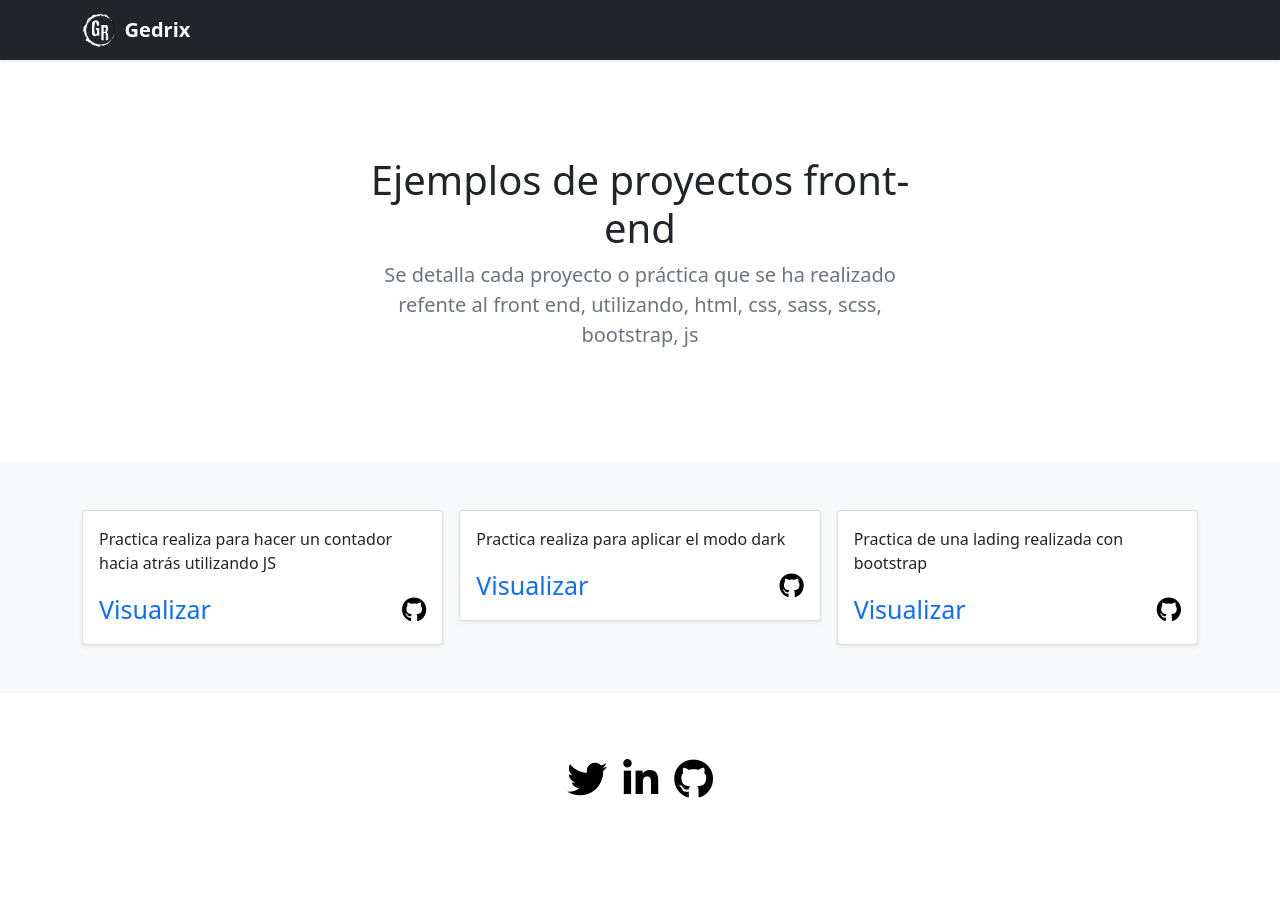
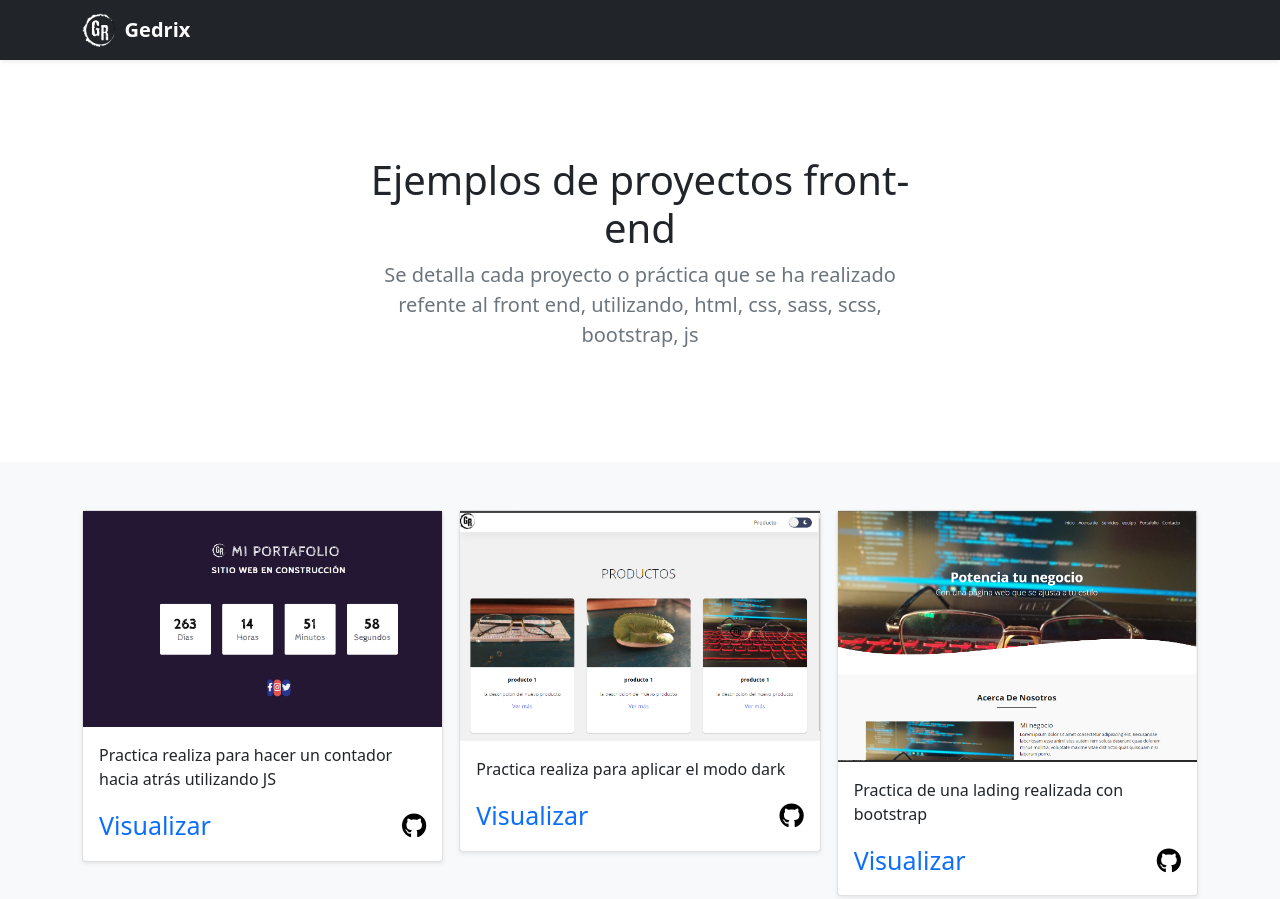
Before and after one commit to gedrix/ejm-bootstrap, a plain HTML site: page index.html in a window 1280 px wide. Shown: the top 899 px of the page. Before the commit the page ends 865 px from the top, so only its background shows below. Drawn offline with nearby package versions, Linux system fonts and the light colour scheme; the site is published under a folder, as on GitHub Pages, so addresses that start at the root find nothing.

Commit message:
Update index.html

```diff
--- a/index.html
+++ b/index.html
@@ -40,7 +40,7 @@
             <div class="row row-cols-1 row-cols-sm-2 row-cols-md-3 g-3">
               <div class="col">
                 <div class="card shadow-sm">
-                    <img src="/elements/cuenta.png" alt="">
+                    <img src="elements/cuenta.png" alt="">
                   <div class="card-body">
                     <p class="card-text">Practica realiza para hacer un contador hacia atrás utilizando JS</p>
                     <div class="d-flex justify-content-between align-items-center" style="font-size: 25px;">
@@ -54,7 +54,7 @@
 
               <div class="col">
                 <div class="card shadow-sm">
-                    <img src="/elements/mododark.png" alt="">
+                    <img src="elements/mododark.png" alt="">
                   <div class="card-body">
                     <p class="card-text">Practica realiza para aplicar el modo dark </p>
                     <div class="d-flex justify-content-between align-items-center" style="font-size: 25px;">
@@ -67,7 +67,7 @@
 
               <div class="col">
                 <div class="card shadow-sm">
-                    <img src="/elements/landing.png" alt="">
+                    <img src="elements/landing.png" alt="">
                   <div class="card-body">
                     <p class="card-text">Practica de una lading realizada con bootstrap</p>
                     <div class="d-flex justify-content-between align-items-center" style="font-size: 25px;">
```
